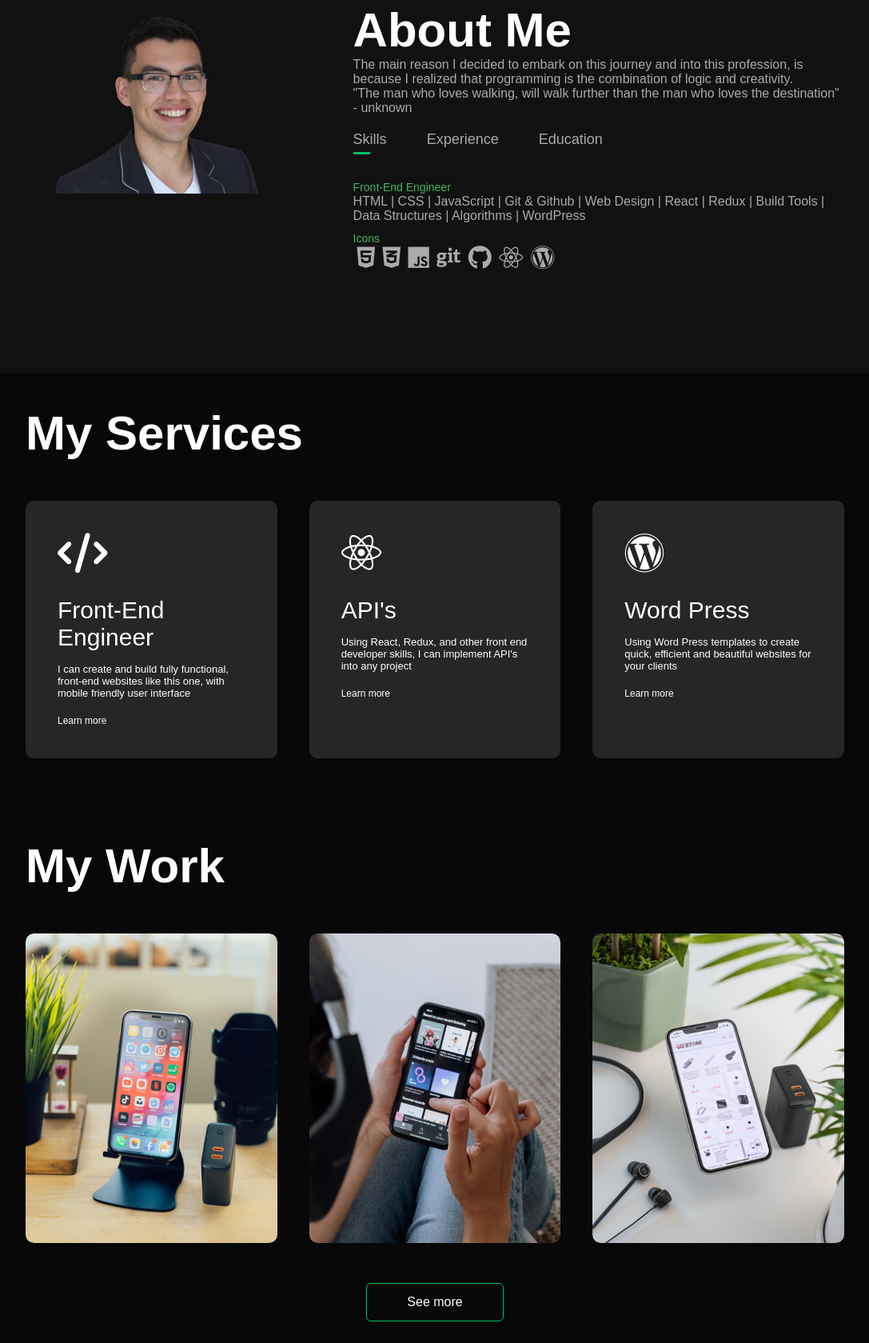
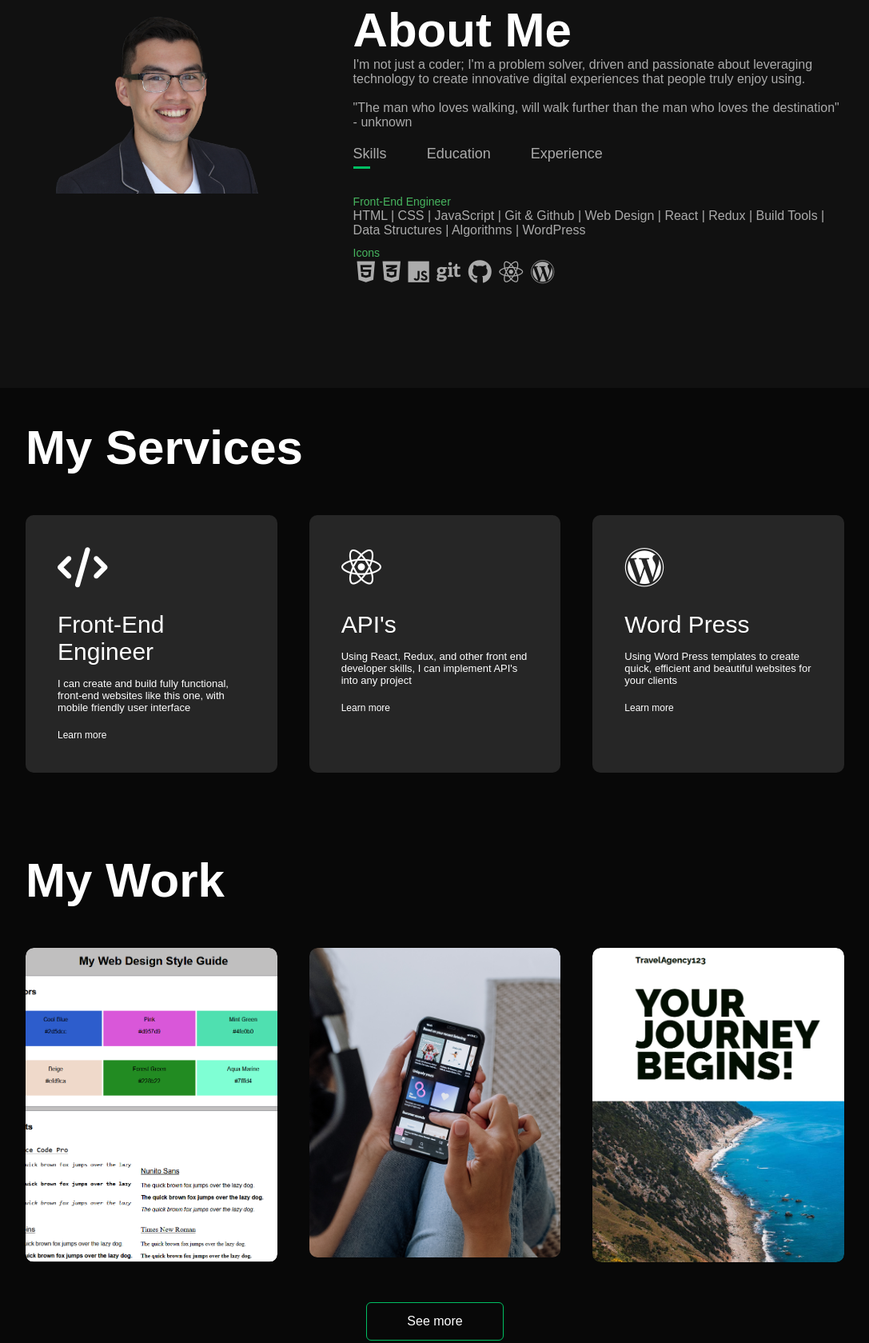
Before and after one commit to DevinLegend/Resume, a plain HTML site: page index.html in a window 1280 px wide. Shown: the part 887-2566 px from the top of the page at 80% size, without its empty margins (96-1183 px from the left). Drawn offline with Linux system fonts and the light colour scheme.

Commit message:
updated portfolio projects x2 mediaQueries and about me

```diff
--- a/index.html
+++ b/index.html
@@ -39,15 +39,15 @@
                     </div>
                     <div class="about-col-2">
                         <h1 class="sub-title">About Me</h1>
-                        <p>The main reason I decided to embark on this journey and into this profession,
-                             is because I realized that programming is the combination of logic and creativity.
-                             <br>
+                        <p>I'm not just a coder; I'm a problem solver, driven and passionate about leveraging technology
+                            to create innovative digital experiences that people truly enjoy using.
+                             <br> <br>
                             "The man who loves walking, will walk further than the man who loves the destination" - unknown</p>
 
                             <div class="tab-titles">
                                 <p class="tab-links active-link" onclick="opentab('skills')">Skills</p>
+                                <p class="tab-links" onclick="opentab('education')">Education</p>
                                 <p class="tab-links" onclick="opentab('experience')">Experience</p>
-                                <p class="tab-links" onclick="opentab('education')">Education</p>
                             </div>
                             <div class="tab-contents active-tab" id="skills">
                                 <ul>
@@ -66,6 +66,13 @@
                                     </li>
                                 </ul>
                             </div>
+                            <div class="tab-contents" id="education">
+                                <ul>
+                                    <li><span>Front-End Engineer 2023</span><br>Codecademy</li>
+                                    <li><span>Accounting 2016</span><br>Southwestern College</li>
+                                    <li><span>Graduated 2014</span><br>Eastlake Highschool</li>
+                                </ul>
+                            </div>
                             <div class="tab-contents" id="experience">
                                 <ul>
                                     <li><span>Front-End Engineering Course Projects</span></li>
@@ -79,13 +86,6 @@
                                         <br>This Project is another cheat sheet that I created in the course to help with Styling</li>
                                     <li><span><a href="https://devinlegend.github.io/TeaCozyProjects/">Tea Cozy Project</a></span>
                                         <br>This project is a mock website for a Tea shop called Tea Cozy created in the course</li>
-                                </ul>
-                            </div>
-                            <div class="tab-contents" id="education">
-                                <ul>
-                                    <li><span>Front-End Engineer 2023</span><br>Codecademy</li>
-                                    <li><span>Accounting 2016</span><br>Southwestern College</li>
-                                    <li><span>Graduated 2014</span><br>Eastlake Highschool</li>
                                 </ul>
                             </div>
                     </div>
@@ -126,11 +126,14 @@
         <h1 class="sub-title">My Work</h1>
         <div class="work-list">
             <div class="work">
-                <img src="images/work-1.png">
+                <img src="images/WebDesignProjectImg.png">
                 <div class="layer">
-                    <h3>Social Media</h3>
-                    <p>Lorem ipsum dolor sit amet, consectetur adipisicing elit.</p>
-                    <a href="#"><i class="fa-solid fa-link"></i></a>
+                    <h3>Web Design Project</h3>
+                    <p>This static website will demonstrate a tiny little fraction
+                        of my knowledge of CSS and HTML.
+                    </p>
+                    <a href="https://devinlegend.github.io/WebDesignProject/" target="_blank">
+                        <i class="fa-solid fa-link"></i></a>
                 </div>
             </div>
             <div class="work">
@@ -142,11 +145,12 @@
                 </div>
             </div>
             <div class="work">
-                <img src="images/work-3.png">
+                <img src="images/Website1.png">
                 <div class="layer">
-                    <h3>Online Shopping App</h3>
-                    <p>Lorem ipsum dolor sit amet, consectetur adipisicing elit.</p>
-                    <a href="#"><i class="fa-solid fa-link"></i></a>
+                    <h3>Travel Agency</h3>
+                    <p>This is a Travel website that was created using WordPress</p>
+                    <a href="http://devinsoto.wordpress.com" target="_blank">
+                        <i class="fa-solid fa-link"></i></a>
                 </div>
             </div>
         </div>
```
Also changed, not shown: images/WebDesignProjectImg.png (added), images/Website1.png (added).
